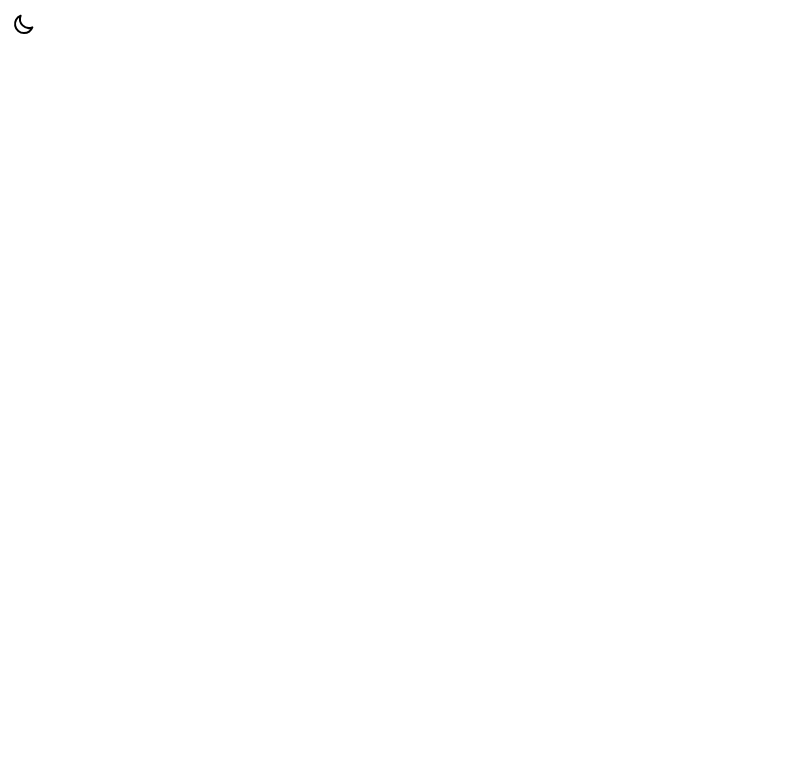
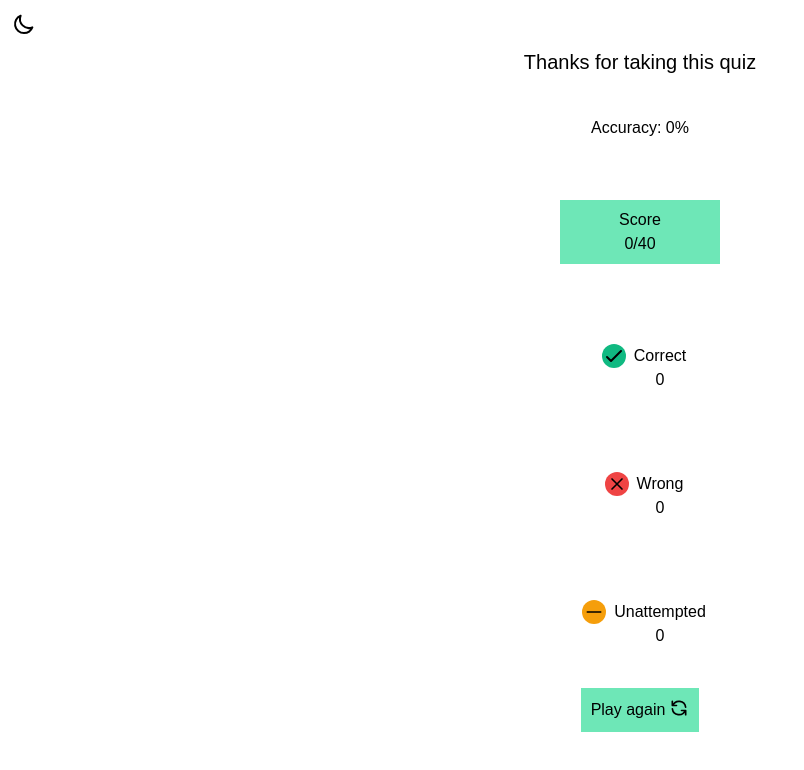
Before and after one commit to pragyasabharwal/NutriCheck, a React (Create React App) app: page /quiz/1/score in a window 1280 px wide. Before the commit this address had no page. Shown: the top 770 px of the page, without its empty margins (0-804 px from the left). Built offline with nearby package versions, Linux system fonts and the light colour scheme.

Commit message:
feat: score page and play again functionality

```diff
--- a/src/App.tsx
+++ b/src/App.tsx
@@ -56,7 +56,7 @@ function App() {
       <Routes>
         <Route path="/quiz/:quizName/question/:questionId" element={<Question />} />
         <Route path="/" element={<Home />} />
-        <Route path="/score" element={<Score />} />
+        <Route path="/quiz/:quizName/score" element={<Score />} />
         <Route path="/quiz/:quizName/rules" element={<Rules />} />
       </Routes>
 
--- a/src/Question.tsx
+++ b/src/Question.tsx
@@ -28,7 +28,7 @@ export function Question() {
   useEffect(() => {
     if (count === 0) {
       Number(questionId) === 8
-        ? navigate(`/score`, {
+        ? navigate(`/quiz/${quizName}/score`, {
             replace: true,
           })
         : navigate(`/quiz/${quizName}/question/${Number(questionId) + 1}`, {
@@ -90,7 +90,7 @@ export function Question() {
                           setClicked(true);
                           setCount(30);
                           Number(questionId) === 8
-                            ? navigate(`/score`, {
+                            ? navigate(`/quiz/${quizName}/score`, {
                                 replace: true,
                               })
                             : navigate(
@@ -119,15 +119,16 @@ export function Question() {
         <Link
           to={
             Number(questionId) === 8
-              ? `/score`
+              ? `/quiz/${quizName}/score`
               : `/quiz/${quizName}/question/${Number(questionId) + 1}`
           }
         >
           <div
+          onClick={()=>dispatch({type: 'skip_question'})}
             className={
               theme === darkTheme
-                ? "text-white border-0 border-white-500 px-7 py-3 mb-10 ring-4 ring-white"
-                : "text-black border-0 border-black-500 px-7 py-3 mb-10 ring-4 ring-black"
+                ? "text-white border-0 border-white-500 px-7 py-3 mb-52 ring-4 ring-white"
+                : "text-black border-0 border-black-500 px-7 py-3 mb-52 ring-4 ring-black"
             }
           >
             Next →
--- a/src/Score.tsx
+++ b/src/Score.tsx
@@ -1,9 +1,145 @@
-import { useQuiz } from "./context/QuizContext"
+import { useNavigate, useParams } from "react-router";
+import { useQuiz } from "./context/QuizContext";
+import { useTheme } from "./context/ThemeContext";
 
 export const Score = () => {
-    const { state } = useQuiz()
-    return (
-        <div>Your score is {state.score}</div>
-    )
-
-}
+  const { state } = useQuiz();
+  let correctRatio = (state.right / 8) * 100;
+  let wrongRatio = (state.wrong / 8) * 100;
+  let unattemptedRatio = (state.unattempted/8) * 100
+  const { quizName } = useParams();
+  let navigate = useNavigate();
+  const { dispatch } = useQuiz();
+  const { theme, darkTheme } = useTheme();
+  return (
+    <>
+      <span
+        className={
+          theme === darkTheme ? "text-white text-xl" : "text-black text-xl"
+        }
+      >
+        Thanks for taking this quiz
+      </span>
+      <div className="mt-10 flex justify-evenly flex-col">
+        <div className="mb-10">
+          <div className={theme === darkTheme ? "text-white" : "text-black"}>
+            Accuracy: {correctRatio}%
+          </div>
+          <div className="flex w-40 ml-auto mr-auto justify-center">
+            <div
+              style={{
+                width: `${correctRatio}%`,
+              }}
+              className="bg-green-500 h-5"
+            ></div>
+            <div
+              style={{
+                width: `${wrongRatio + unattemptedRatio}%`,
+              }}
+              className="bg-red-500 h-5"
+            ></div>
+          </div>
+        </div>
+        <div className="mb-10 bg-green-300 w-40 mr-auto ml-auto p-2">
+          <div>Score</div>
+          <div>{state.score}/40</div>
+        </div>
+        <div className="m-10 flex justify-center">
+          <svg
+            xmlns="http://www.w3.org/2000/svg"
+            className="h-6 w-6 self-start bg-green-500 ml-2 mr-2 rounded-xl"
+            fill="none"
+            viewBox="0 0 24 24"
+            stroke="currentColor"
+          >
+            <path
+              strokeLinecap="round"
+              strokeLinejoin="round"
+              strokeWidth={2}
+              d="M5 13l4 4L19 7"
+            />
+          </svg>
+          <div>
+            <div className={theme === darkTheme ? "text-white" : "text-black"}>
+              Correct
+            </div>
+            <div className={theme === darkTheme ? "text-white" : "text-black"}>
+              {state.right}
+            </div>
+          </div>
+        </div>
+        <div className="m-10 flex justify-center">
+          <svg
+            xmlns="http://www.w3.org/2000/svg"
+            className="h-6 w-6 self-start bg-red-500 ml-2 mr-2 rounded-xl p-0.5"
+            fill="none"
+            viewBox="0 0 24 24"
+            stroke="currentColor"
+          >
+            <path
+              strokeLinecap="round"
+              strokeLinejoin="round"
+              strokeWidth={2}
+              d="M6 18L18 6M6 6l12 12"
+            />
+          </svg>
+          <div>
+            <div className={theme === darkTheme ? "text-white" : "text-black"}>
+              Wrong
+            </div>
+            <div className={theme === darkTheme ? "text-white" : "text-black"}>
+              {state.wrong}
+            </div>
+          </div>
+        </div>
+        <div className="m-10 flex justify-center">
+          <svg
+            xmlns="http://www.w3.org/2000/svg"
+            className="h-6 w-6 self-start bg-yellow-500 ml-2 mr-2 rounded-xl p-0.5"
+            fill="none"
+            viewBox="0 0 24 24"
+            stroke="currentColor"
+          >
+            <path
+              strokeLinecap="round"
+              strokeLinejoin="round"
+              strokeWidth={2}
+              d="M20 12H4"
+            />
+          </svg>
+          <div>
+          <div className={theme === darkTheme ? "text-white" : "text-black"}>
+            Unattempted
+          </div>
+          <div className={theme === darkTheme ? "text-white" : "text-black"}>
+            {state.unattempted}
+          </div>
+          </div>
+        </div>
+        <div
+          className="flex ml-auto mr-auto bg-green-300 p-2 mb-24"
+          onClick={() => {
+            dispatch({ type: "reset" });
+            navigate(`/quiz/${quizName}/question/1`);
+          }}
+        >
+          <button className="p-0.5">Play again</button>
+          <svg
+            xmlns="http://www.w3.org/2000/svg"
+            className="h-6 w-6 p-0.5"
+            fill="none"
+            viewBox="0 0 24 24"
+            stroke="currentColor"
+          >
+            <path
+              strokeLinecap="round"
+              strokeLinejoin="round"
+              strokeWidth={2}
+              d="M4 4v5h.582m15.356 2A8.001 8.001 0 004.582 9m0 0H9m11 11v-5h-.581m0 0a8.003 8.003 0 01-15.357-2m15.357 2H15"
+            />
+          </svg>
+        </div>
+      </div>
+    </>
+  );
+};
--- a/src/reducer/reducer.ts
+++ b/src/reducer/reducer.ts
@@ -1,8 +1,9 @@
-const initialScore = { score: 0 };
+const initialScore = { score: 0, right: 0, wrong: 0, unattempted: 0 };
 type Action =
   | { type: "increment"; payload: { points: number; negativePoint: number } }
   | { type: "decrement"; payload: { points: number; negativePoint: number } }
-  | { type: "reset"; payload: { points: number; negativePoint: number } };
+  | { type: "reset"; payload: { points: number; negativePoint: number } }
+  | { type: "skip_question" };
 
 function reducer(
   state: typeof initialScore,
@@ -10,11 +11,24 @@ function reducer(
 ): typeof initialScore {
   switch (action.type) {
     case "increment":
-      return { ...state, score: state.score + action.payload.points };
+      return {
+        ...state,
+        score: state.score + action.payload.points,
+        right: state.right + 1,
+      };
     case "decrement":
-      return { ...state, score: state.score - action.payload.negativePoint };
+      return {
+        ...state,
+        score: state.score - action.payload.negativePoint,
+        wrong: state.wrong + 1,
+      };
     case "reset":
       return { ...state, score: 0 };
+    case "skip_question":
+      return {
+        ...state,
+        unattempted: state.unattempted + 1,
+      };
     default:
       return state;
   }
--- a/src/types/main.d.ts
+++ b/src/types/main.d.ts
@@ -35,5 +35,5 @@ export type Props = {
 export type QuizContextType = {
   initialScore: { score: number };
   dispatch: React.Dispatch<Action>;
-  state: { score: number };
+  state: { score: number, right: number, wrong: number, unattempted: number };
 };
```
